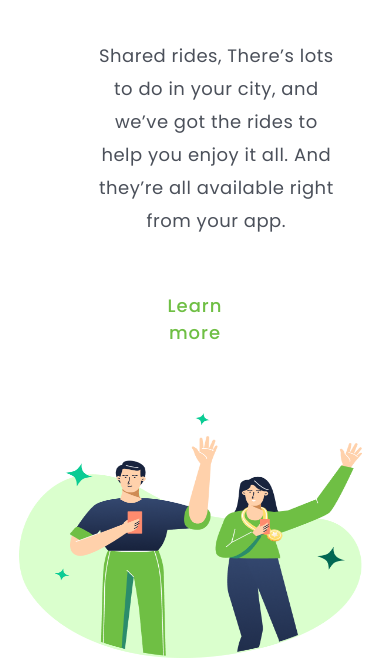
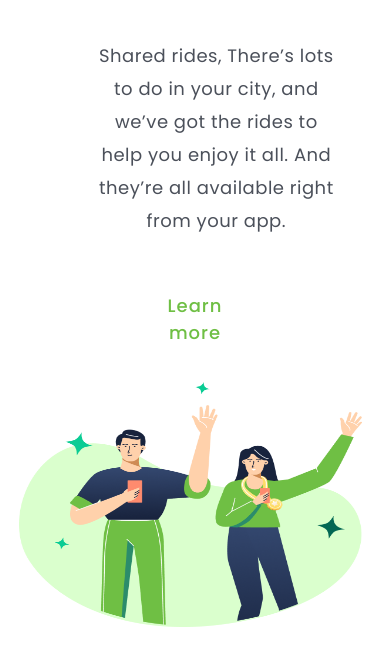
Before and after one commit to rennan23/devclub, a plain HTML site: page index.html in a window 390 px wide. Shown: the part 225-883 px from the top of the page. After the commit the page ends 852 px from the top, so only its background shows below. Drawn offline with Linux system fonts and the light colour scheme.

Commit message:
primeiro projeto git

```diff
--- a/index.html
+++ b/index.html
@@ -7,28 +7,29 @@
     <link rel="preconnect" href="https://fonts.googleapis.com">
     <link rel="preconnect" href="https://fonts.gstatic.com" crossorigin>
     <link href="https://fonts.googleapis.com/css2?family=Poppins:ital,wght@0,100;0,200;0,300;0,400;0,500;0,600;0,700;0,800;0,900;1,100;1,200;1,300;1,400;1,500;1,600;1,700;1,800;1,900&display=swap" rel="stylesheet">
-    <title>sit Rennan</title>
+    <title> primeiro projeto</title>
 
 </header>
 <body>
 
     <header>
 
-        <a class="conteiner">products</a>
-        <a class="conteiner" >company</a>
-        <a class="conteiner" >blog</a>
-        <a class="conteiner" >log in</a>
-
-
-        <button class="sign-up">sign up</button>
+                <a class="conteiner">products</a>
+                <a class="conteiner" >company</a>
+                <a class="conteiner" >blog</a>
+                <a class="conteiner" >log in</a>
+                <button class="sign-up">sign up</button>
     </header>
     <main>
+
+        <img alt="rennan" src="./assets/rennan.png">
+
        <div>
 
             <h1>Wide coverage location</h1>
             <p>Shared rides, There’s lots to do in your city, and we’ve got the rides to help you enjoy it all. And they’re all available right from your app.</p>
             <button class="lear-more">Learn more</button>
-            <img alt="rennan" src="./assets/rennan.png">
+
 
         </div>
 
--- a/styles.css
+++ b/styles.css
@@ -76,7 +76,7 @@ p{color: #4B505A;
 }
 @media screen and  (max-width: 800px){
 
-  div{ display:block;
+  div{ display:inline-block;
 
 
  }
@@ -99,7 +99,7 @@ p{  width:245px ;
     font-style: normal;
     font-weight: 400px;
     line-height: 33px;
-    letter-spacing: 0.5px;
+
 }
 .sign-up{
     width: 91px;
@@ -112,26 +112,18 @@ p{  width:245px ;
 
 }
 img {
-    display:block;
+    display:inline-block;
     width: 350px;
     height: 245px;
     margin-left:19px ;
     margin-top: 7px;
+    position:absolute ;
+    top:600px ;
+
 }
 
 
 
 
 
-
-
-
-
-
-
-
-
-
-
-
 }
```
